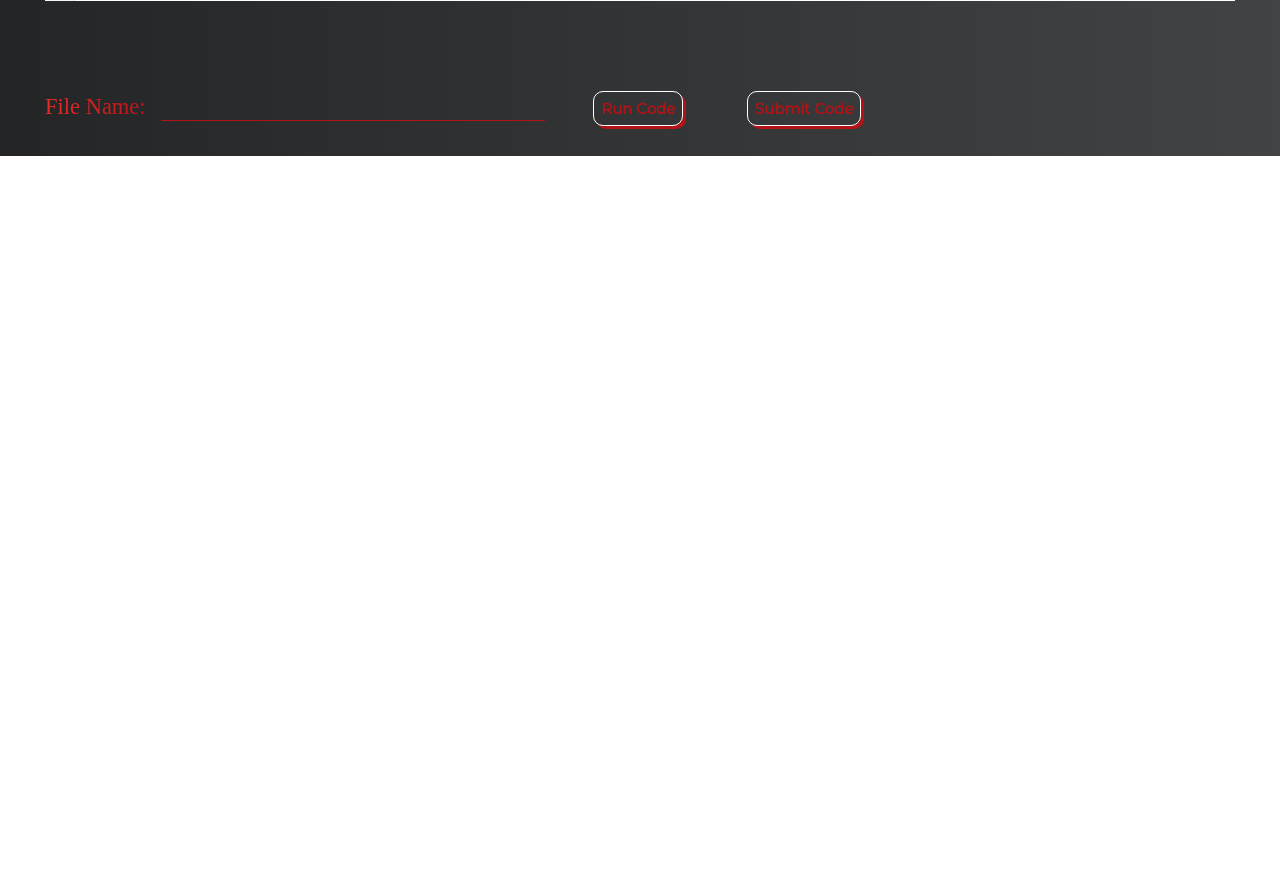
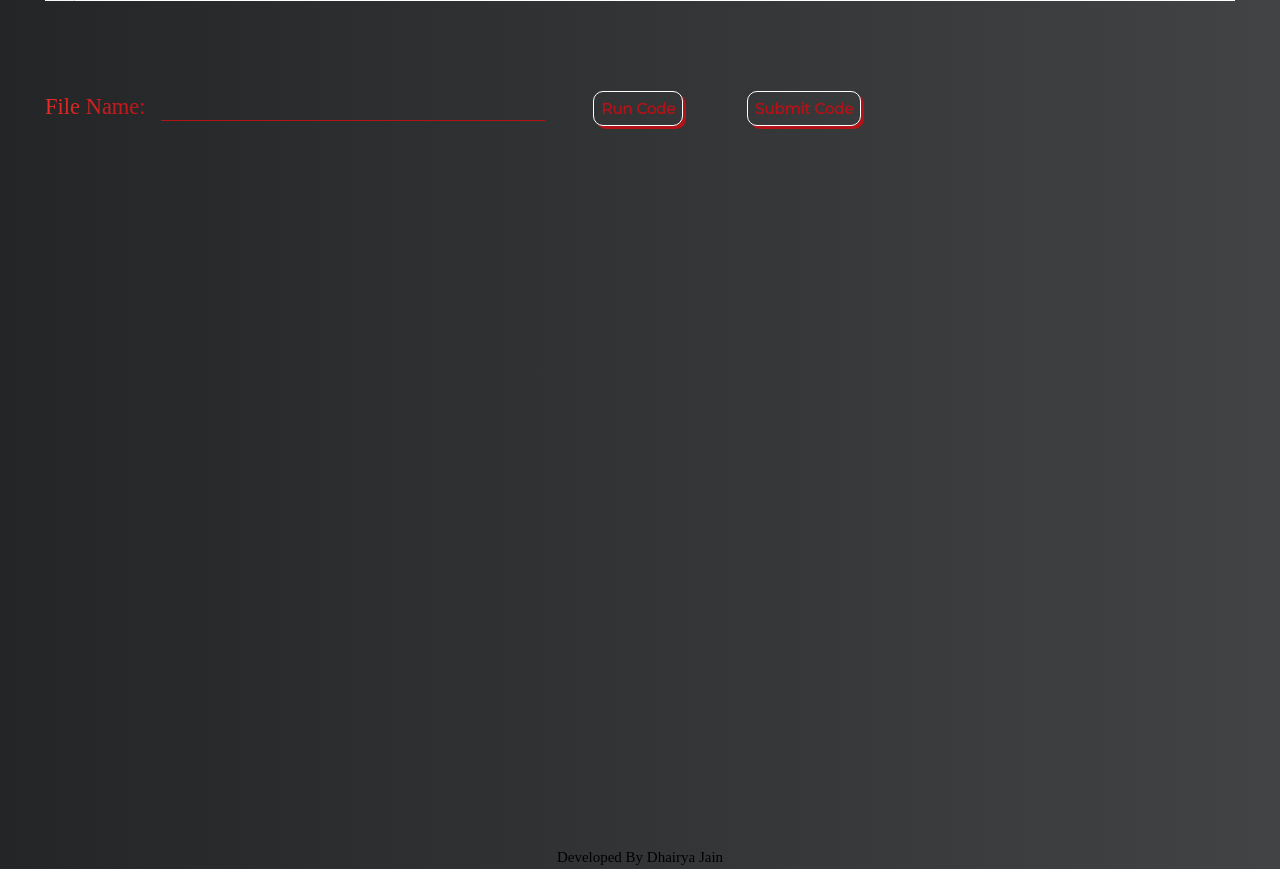
Before and after one commit to dhairyaj/Embedded-Editor, a Flask app: template templates/index.html in a window 1280 px wide. Shown: the part 644-1513 px from the top of the page. Before the commit the page ends 800 px from the top, so only its background shows below. Run offline with Flask 2, Linux system fonts and the light colour scheme; the template is opened without the code that fills it, so the values that code supplies are empty; some web fonts are replaced.

Commit message:
Footer Added

```diff
--- a/static/css/style.css
+++ b/static/css/style.css
@@ -1,20 +1,24 @@
-@import url('https://fonts.googleapis.com/css2?family=Montserrat&display=swap');
-@import url('https://fonts.googleapis.com/css2?family=Montserrat&family=Playfair+Display:ital,wght@1,500&display=swap');
+@import url("https://fonts.googleapis.com/css2?family=Montserrat&display=swap");
+@import url("https://fonts.googleapis.com/css2?family=Montserrat&family=Playfair+Display:ital,wght@1,500&display=swap");
 
-*, *::before, *::after {
+*,
+*::before,
+*::after {
   margin: 0;
   padding: 0;
   box-sizing: border-box;
   font-size: 15px;
 }
 
-input:focus, textarea:focus, select:focus{
+input:focus,
+textarea:focus,
+select:focus {
   outline: none;
 }
 
 body {
   background: linear-gradient(to right, #232526, #414345);
-    font-family: 'Playfair Display', serif;
+  font-family: "Playfair Display", serif;
   line-height: 1.5;
   color: linear-gradient(to right, #8e0e00, #1f1c18);
 }
@@ -24,7 +28,7 @@ h2 {
   margin-top: 2rem;
   font-size: 4rem;
   text-decoration: underline;
-    font-family: 'Playfair Display', serif;
+  font-family: "Playfair Display", serif;
   background: linear-gradient(to right, #e52d27, #b31217);
   background-clip: text;
   -webkit-background-clip: text;
@@ -47,7 +51,7 @@ label {
 
 #filename {
   width: 30%;
-    font-family: 'Montserrat', sans-serif;
+  font-family: "Montserrat", sans-serif;
   margin-top: 3rem;
   font-size: 1.5rem;
   background: transparent;
@@ -67,7 +71,7 @@ label {
   color: #b31217;
   box-shadow: 3px 3px #b31217;
   border-radius: 10px;
-    font-family: 'Montserrat', sans-serif;
+  font-family: "Montserrat", sans-serif;
   font-weight: 700;
 }
 
@@ -77,3 +81,10 @@ label {
   box-shadow: 2px 2px #fafafa;
   border: 1px #b31217 solid;
 }
+
+.footer {
+  margin-top: 90vh;
+  width: 100%;
+  font-size: 1.5rem;
+  text-align: center;
+}
--- a/templates/index.html
+++ b/templates/index.html
@@ -1,17 +1,17 @@
 <!DOCTYPE html>
 <html lang="en">
   <head>
-    <meta charset="UTF-8">
-    <meta name="viewport" content="width=device-width, initial-scale=1.0">
+    <meta charset="UTF-8" />
+    <meta name="viewport" content="width=device-width, initial-scale=1.0" />
 
     <!--Custom CSS-->
-    <link rel="stylesheet" href="static/css/style.css">
+    <link rel="stylesheet" href="static/css/style.css" />
 
     <!--Codemirror CSS-->
-    <link rel="stylesheet" href="static/css/codemirror.css">
+    <link rel="stylesheet" href="static/css/codemirror.css" />
 
     <!--Simple-Hint CSS-->
-    <link rel="stylesheet" href="static/css/simple-hint.css">
+    <link rel="stylesheet" href="static/css/simple-hint.css" />
 
     <!--jQuery-->
     <script type="text/javascript" src="static/js/jquery.min.js"></script>
@@ -19,7 +19,6 @@
     <title>Editor</title>
   </head>
   <body>
-
     <h2>Pulse Editor - {{version}}</h2>
     <article>
       <div>
@@ -27,11 +26,15 @@
       </div>
     </article>
     <label for="filename">File Name: &nbsp;</label>
-		<input type="text" id="filename">
+    <input type="text" id="filename" />
 
-		<input type="button" class="button" id="run" value="Run Code"> &nbsp; &nbsp;
-		<input type="button" class="button" id="submit" value="Submit Code">
+    <input type="button" class="button" id="run" value="Run Code" /> &nbsp;
+    &nbsp;
+    <input type="button" class="button" id="submit" value="Submit Code" />
 
+    <div class="footer">
+      <p>Developed By Dhairya Jain</p>
+    </div>
 
     <!--Codemirror JS-->
     <script src="static/js/codemirror.js"></script>
@@ -53,6 +56,5 @@
 
     <!--main JS-->
     <script src="static/js/main.js"></script>
-
   </body>
 </html>
```
Lines whose indentation alone changed are shown as unchanged.
